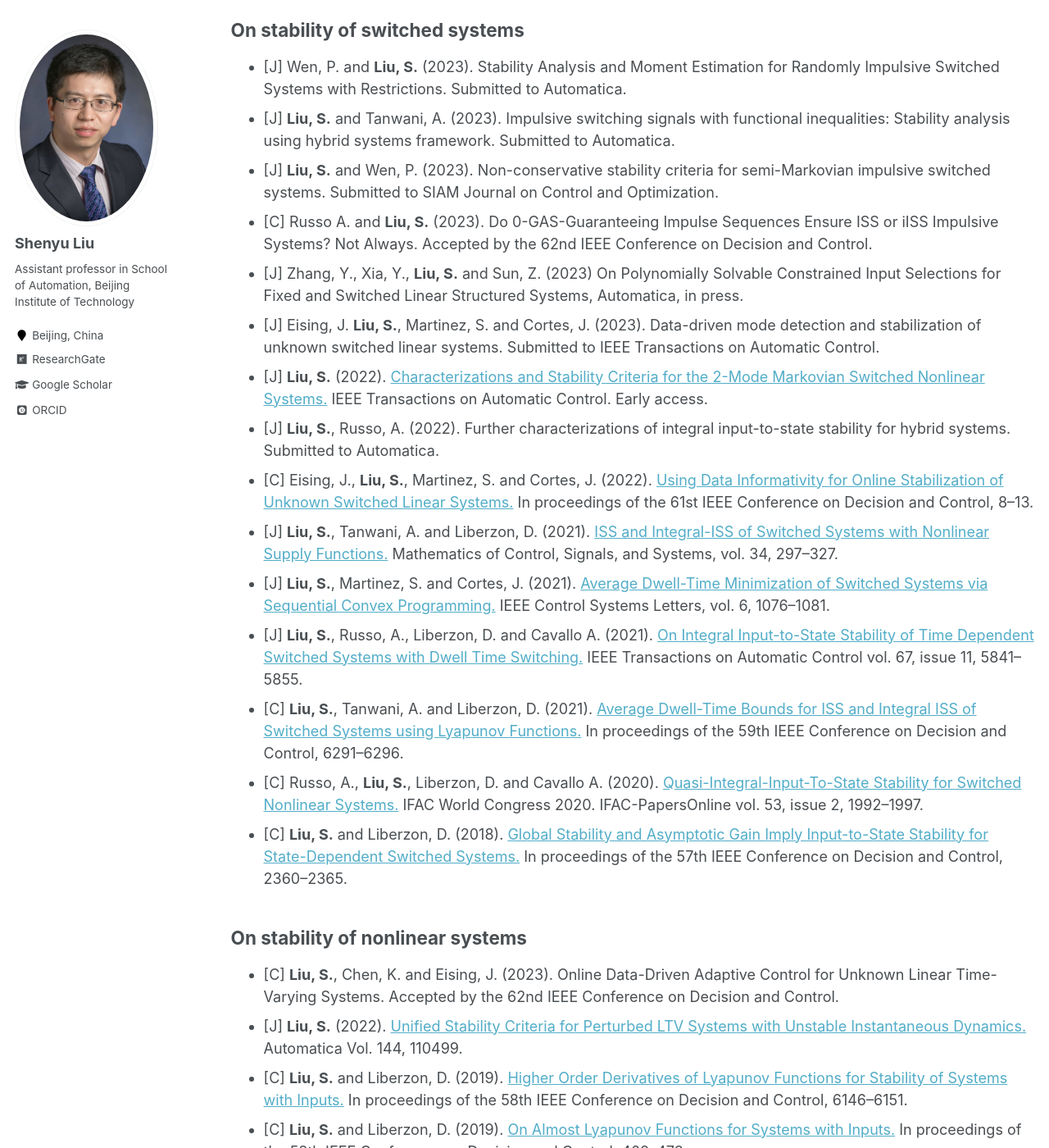
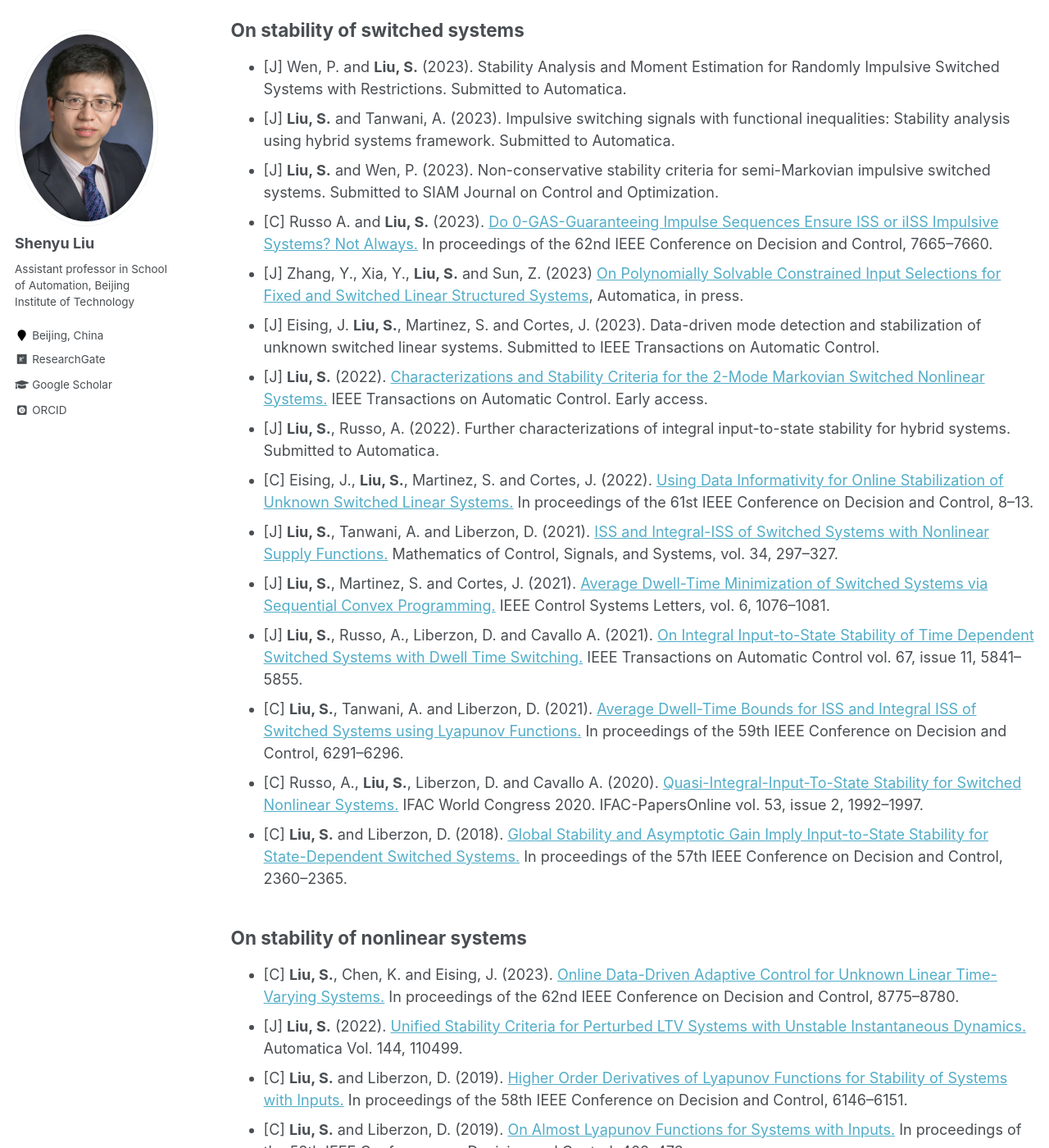
Before and after one commit to Shenyu-Liu/Shenyu-Liu.github.io, a Jekyll site: the page built from _pages/publications.md, in a window 1280 px wide and 1400 px high, scrolled down 597 px. Shown: the whole window at 82% size. Built offline with Jekyll 4.4.1, drawn with Linux system fonts in a browser that asks for light colours; some web fonts are replaced.

Commit message:
update CDC papers

```diff
--- a/_pages/publications.md
+++ b/_pages/publications.md
@@ -23,8 +23,8 @@ On stability of switched systems
 * [J] Wen, P. and <strong>Liu, S.</strong> (2023). Stability Analysis and Moment Estimation for Randomly Impulsive Switched Systems with Restrictions. Submitted to Automatica.
 * [J] <strong>Liu, S.</strong> and Tanwani, A. (2023). Impulsive switching signals with functional inequalities: Stability analysis using hybrid systems framework. Submitted to Automatica.
 * [J] <strong>Liu, S.</strong> and Wen, P. (2023). Non-conservative stability criteria for semi-Markovian impulsive switched systems. Submitted to SIAM Journal on Control and Optimization.
-* [C] Russo A. and <strong>Liu, S.</strong> (2023). Do 0-GAS-Guaranteeing Impulse Sequences Ensure ISS or iISS Impulsive Systems? Not Always. Accepted by the 62nd IEEE Conference on Decision and Control.
-* [J] Zhang, Y., Xia, Y., <strong>Liu, S.</strong> and Sun, Z. (2023) On Polynomially Solvable Constrained Input Selections for Fixed and Switched Linear Structured Systems, Automatica, in press.
+* [C] Russo A. and <strong>Liu, S.</strong> (2023). <a href="https://ieeexplore.ieee.org/document/10383527">Do 0-GAS-Guaranteeing Impulse Sequences Ensure ISS or iISS Impulsive Systems? Not Always.</a> In proceedings of the 62nd IEEE Conference on Decision and Control, 7665&ndash;7660.
+* [J] Zhang, Y., Xia, Y., <strong>Liu, S.</strong> and Sun, Z. (2023) <a href="https://www.sciencedirect.com/science/article/pii/S0005109823004727">On Polynomially Solvable Constrained Input Selections for Fixed and Switched Linear Structured Systems</a>, Automatica, in press.
 * [J] Eising, J. <strong>Liu, S.</strong>, Martinez, S. and Cortes, J. (2023). Data-driven mode detection and stabilization of unknown switched linear systems. Submitted to IEEE Transactions on Automatic Control.
 * [J] <strong>Liu, S.</strong> (2022). <a href="https://ieeexplore.ieee.org/document/10236460">Characterizations and Stability Criteria for the 2-Mode Markovian Switched Nonlinear Systems.</a>  IEEE Transactions on Automatic Control. Early access.
 * [J] <strong>Liu, S.</strong>, Russo, A. (2022). Further characterizations of integral input-to-state stability for hybrid systems. Submitted to Automatica.
@@ -39,7 +39,7 @@ On stability of switched systems
 On stability of nonlinear systems
 ------
 
-* [C] <strong>Liu, S.</strong>, Chen, K. and Eising, J. (2023). Online Data-Driven Adaptive Control for Unknown Linear Time-Varying Systems. Accepted by the 62nd IEEE Conference on Decision and Control.
+* [C] <strong>Liu, S.</strong>, Chen, K. and Eising, J. (2023). <a href="https://ieeexplore.ieee.org/abstract/document/10383840">Online Data-Driven Adaptive Control for Unknown Linear Time-Varying Systems.</a> In proceedings of the 62nd IEEE Conference on Decision and Control, 8775&ndash;8780.
 * [J] <strong>Liu, S.</strong> (2022). <a href="https://www.sciencedirect.com/science/article/pii/S0005109822003582">Unified Stability Criteria for Perturbed LTV Systems with Unstable Instantaneous Dynamics.</a> Automatica Vol. 144, 110499.
 * [C] <strong>Liu, S.</strong> and Liberzon, D. (2019). <a href="https://ieeexplore.ieee.org/document/9029302">Higher Order Derivatives of Lyapunov Functions for Stability of Systems with Inputs.</a> In proceedings of the 58th IEEE Conference on Decision and Control, 6146&ndash;6151.
 * [C] <strong>Liu, S.</strong> and Liberzon, D. (2019). <a href="https://ieeexplore.ieee.org/document/9030282">On Almost Lyapunov Functions for Systems with Inputs.</a> In proceedings of the 58th IEEE Conference on Decision and Control, 468&ndash;473.
```
Also changed, not shown: 1 other file.
